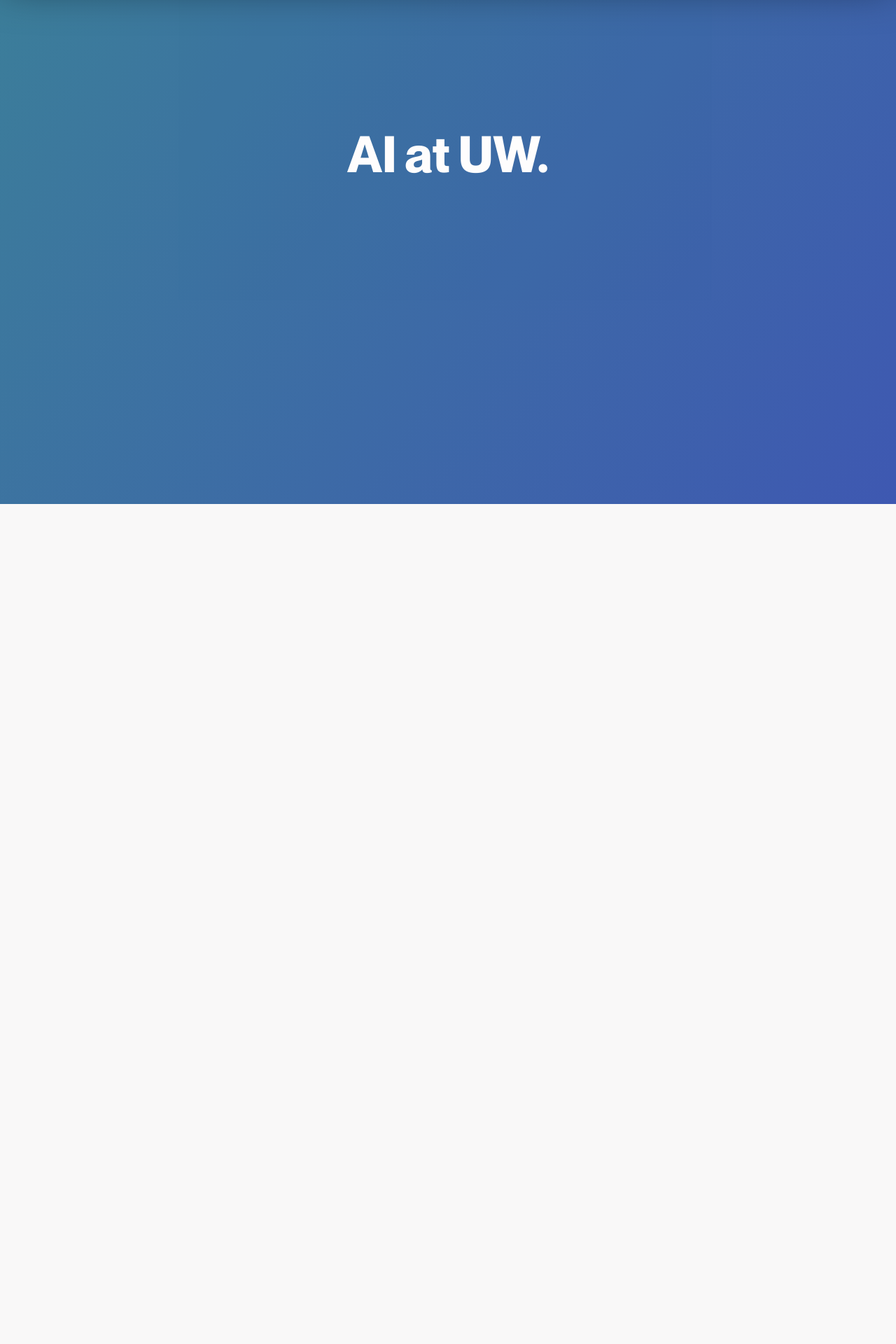
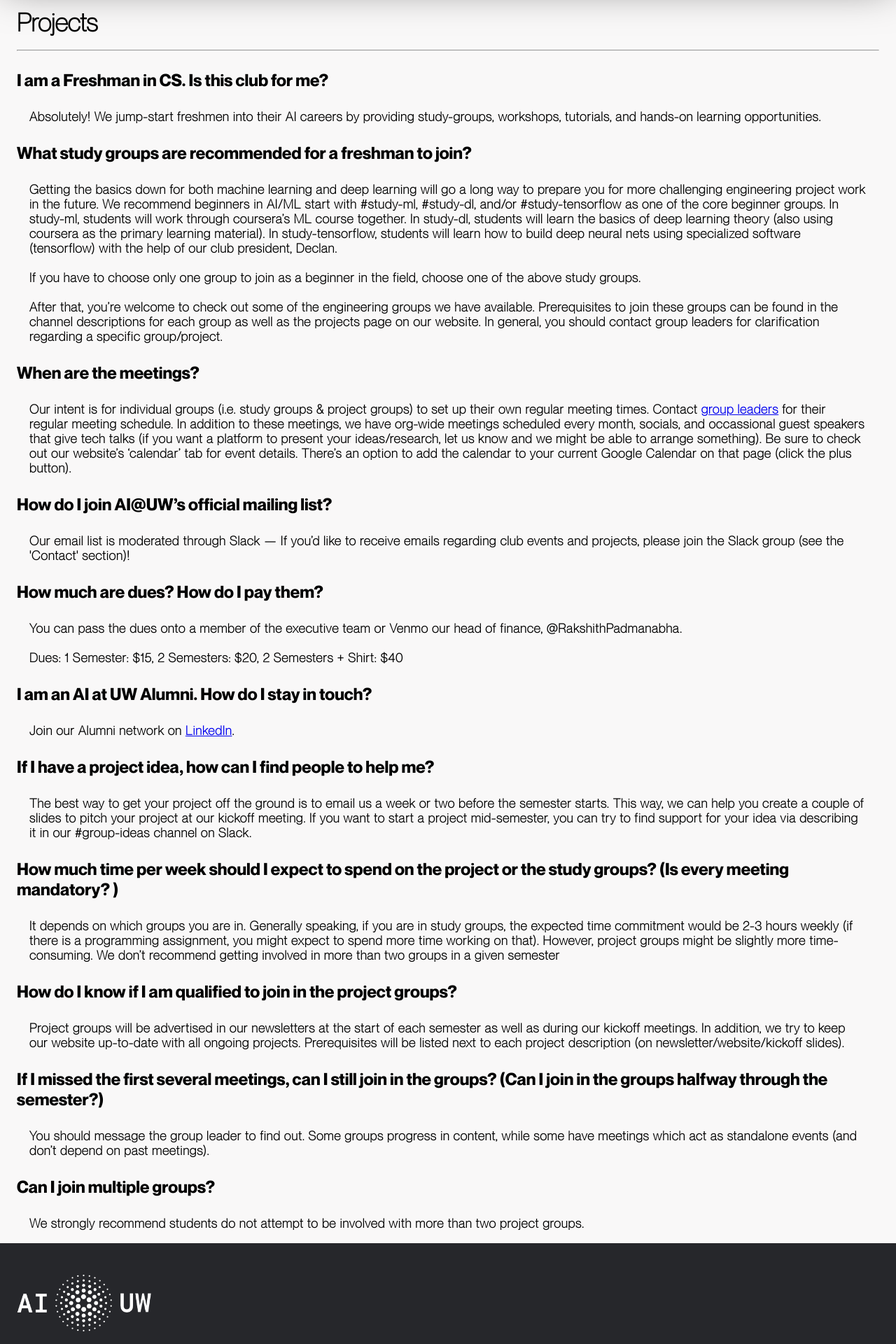
Before and after one commit to aiclubuwmadison/aiclubuwmadison.github.io, a React (Create React App) app: page /projects in a window 1280 px wide. Shown: the part 80-2000 px from the top of the page at 70% size. Before the commit the page ends 800 px from the top, so only its background shows below. Built offline with nearby package versions, Linux system fonts and the light colour scheme.

Commit message:
Home screen changes

```diff
--- a/src/App.js
+++ b/src/App.js
@@ -13,6 +13,7 @@ import Involvement from './components/Involvement';
 import Leadership from './components/Leadership';
 import Contact from './components/Contact';
 import FAQ from './components/FAQ';
+import Projects from './components/Projects';
 
 function App() {
   return (
@@ -41,6 +42,10 @@ function App() {
               <FAQ/>
               <Footer></Footer>
             </Route>
+            <Route path="/projects">
+              <Projects/>
+              <Footer></Footer>
+            </Route>
             <Route path="/">
               <Home/>
             </Route>
--- a/src/components/Footer.js
+++ b/src/components/Footer.js
@@ -9,7 +9,7 @@ const Footer = () => {
             <Container>
               <img
                 src={`${process.env.PUBLIC_URL}/images/logo_full.png`}
-                width={256}
+                width={192}
               />
             </Container>
           </nav>
--- a/src/components/Home.js
+++ b/src/components/Home.js
@@ -7,9 +7,12 @@ const Home = () => {
     return (
         <>
             <div id="gradient">
-                <h1 id="welcome-text">
-                    AI at UW.
-                </h1>
+                <div id="welcome-text">
+                    <img
+                        src={`${process.env.PUBLIC_URL}/images/logo_full.png`}
+                        width={"50%"}
+                    />
+                </div>
             </div>
         </>
     );
--- a/src/components/Nav.js
+++ b/src/components/Nav.js
@@ -1,4 +1,4 @@
-import React, { useState } from 'react';
+import React from 'react';
 import { Link } from 'react-router-dom';
 import { slide as Menu } from 'react-burger-menu';
 import { useMediaQuery } from '@material-ui/core';
@@ -67,6 +67,7 @@ const Nav = () => {
                         <Link to ="/leadership">LEADERSHIP</Link>
                         <Link to ="/faq">FAQ</Link>
                         <Link to ="/involvement">GET INVOLVED</Link>
+                        <Link to ="/projects">PROJECTS</Link>
                         <Link to ="/contact">CONTACT</Link>
                     </>
                 ) : (
@@ -83,6 +84,7 @@ const Nav = () => {
                         <Link to ="/leadership">LEADERSHIP</Link>
                         <Link to ="/faq">FAQ</Link>
                         <Link to ="/involvement">GET INVOLVED</Link>
+                        <Link to ="/projects">PROJECTS</Link>
                         <Link to ="/contact">CONTACT</Link>
                     </Menu>
                 )
--- /dev/null
+++ b/src/components/Projects.js
@@ -0,0 +1,52 @@
+import React from 'react';
+import { Typography, Container } from '@material-ui/core';
+import Header from './typographic/Header';
+import Subheader from './typographic/Subheader';
+import BodyText from './typographic/BodyText';
+
+const Projects = () => {
+
+    return (
+        <Container>
+            <Header>
+                Projects
+            </Header>
+
+            <Subheader>I am a Freshman in CS. Is this club for me?</Subheader>
+            <BodyText>Absolutely! We jump-start freshmen into their AI careers by providing study-groups, workshops, tutorials, and hands-on learning opportunities.</BodyText>
+
+            <Subheader>What study groups are recommended for a freshman to join?</Subheader>
+            <BodyText>Getting the basics down for both machine learning and deep learning will go a long way to prepare you for more challenging engineering project work in the future. We recommend beginners in AI/ML start with #study-ml, #study-dl, and/or #study-tensorflow as one of the core beginner groups. In study-ml, students will work through coursera’s ML course together. In study-dl, students will learn the basics of deep learning theory (also using coursera as the primary learning material). In study-tensorflow, students will learn how to build deep neural nets using specialized software (tensorflow) with the help of our club president, Declan. <br/><br/>If you have to choose only one group to join as a beginner in the field, choose one of the above study groups. <br/><br/>After that, you’re welcome to check out some of the engineering groups we have available. Prerequisites to join these groups can be found in the channel descriptions for each group as well as the projects page on our website. In general, you should contact group leaders for clarification regarding a specific group/project.</BodyText>
+
+            <Subheader>When are the meetings?</Subheader>
+            <BodyText>Our intent is for individual groups (i.e. study groups &amp; project groups) to set up their own regular meeting times. Contact <a href="leadership.html">group leaders</a> for their regular meeting schedule. In addition to these meetings, we have org-wide meetings scheduled every month, socials, and occassional guest speakers that give tech talks (if you want a platform to present your ideas/research, let us know and we might be able to arrange something). Be sure to check out our website’s ‘calendar’ tab for event details. There’s an option to add the calendar to your current Google Calendar on that page (click the plus button).</BodyText>
+
+            <Subheader>How do I join AI@UW’s official mailing list?</Subheader>
+            <BodyText>Our email list is moderated through Slack &mdash; If you’d like to receive emails regarding club events and projects, please join the Slack group (see the 'Contact' section)!</BodyText>
+
+            <Subheader>How much are dues? How do I pay them?</Subheader>
+            <BodyText>You can pass the dues onto a member of the executive team or Venmo our head of finance, @RakshithPadmanabha.<br/><br/> Dues: 1 Semester: $15, 2 Semesters: $20, 2 Semesters + Shirt: $40</BodyText>
+
+            <Subheader>I am an AI at UW Alumni. How do I stay in touch?</Subheader>
+            <BodyText>Join our Alumni network on <a href="https://www.linkedin.com/groups/13562652/">LinkedIn</a>.</BodyText>
+            <Subheader>If I have a project idea, how can I find people to help me?</Subheader>
+            <BodyText>The best way to get your project off the ground is to email us a week or two before the semester starts. This way, we can help you create a couple of slides to pitch your project at our kickoff meeting. If you want to start a project mid-semester, you can try to find support for your idea via describing it in our #group-ideas channel on Slack.</BodyText>
+
+            <Subheader>How much time per week should I expect to spend on the project or the study groups? (Is every meeting mandatory? )</Subheader>
+            <BodyText>It depends on which groups you are in. Generally speaking, if you are in study groups, the expected time commitment would be 2-3 hours weekly (if there is a programming assignment, you might expect to spend more time working on that). However, project groups might be slightly more time-consuming. We don’t recommend getting involved in more than two groups in a given semester</BodyText>
+
+            <Subheader>How do I know if I am qualified to join in the project groups? </Subheader>
+            <BodyText>Project groups will be advertised in our newsletters at the start of each semester as well as during our kickoff meetings. In addition, we try to keep our website up-to-date with all ongoing projects. Prerequisites will be listed next to each project description (on newsletter/website/kickoff slides).</BodyText>
+
+            <Subheader>If I missed the first several meetings, can I still join in the groups? (Can I join in the groups halfway through the semester?)</Subheader>
+            <BodyText>You should message the group leader to find out. Some groups progress in content, while some have meetings which act as standalone events (and don’t depend on past meetings).</BodyText>
+
+            <Subheader>Can I join multiple groups?</Subheader>
+            <BodyText>We strongly recommend students do not attempt to be involved with more than two project groups.</BodyText>
+
+
+        </Container>
+    );
+}
+
+export default Projects;
```
